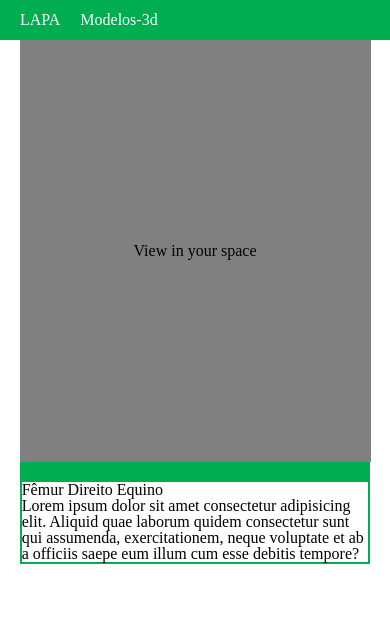
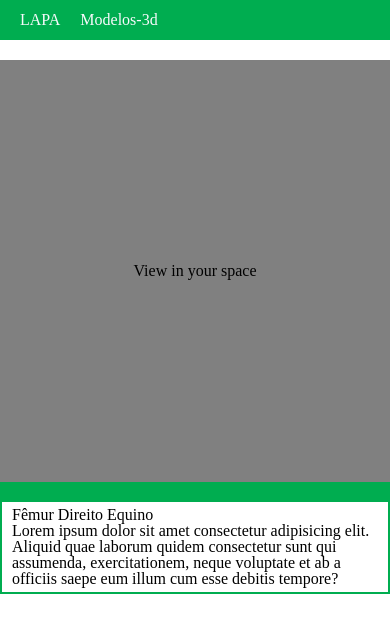
Before and after one commit to giudicellisilva/Lapa-modelo3D, a plain HTML site: page index.html in a window 390 px wide. Drawn offline with Linux system fonts and the light colour scheme; some packages are replaced by stand-ins of ours; a script that the page names is missing.

Commit message:
implementação do responsivo

```diff
--- a/css/header.css
+++ b/css/header.css
@@ -4,6 +4,7 @@
     color: #f8fafc;
 
     padding: 20px;
+    margin-bottom: 20px;
 
     display: flex;
     align-items: center;
--- a/css/modelos.css
+++ b/css/modelos.css
@@ -22,4 +22,15 @@
     border: 2px solid #00ad50;
     border-top: 20px solid #00ad50;
     margin: 0 auto;
+    padding: 5px 10px;
 }
+
+@media screen and (max-width: 768px){
+    #modelo-3d-femura{
+        width: 100%;
+    }
+
+    .descricao{
+        width: 100%;
+    }
+}
```
